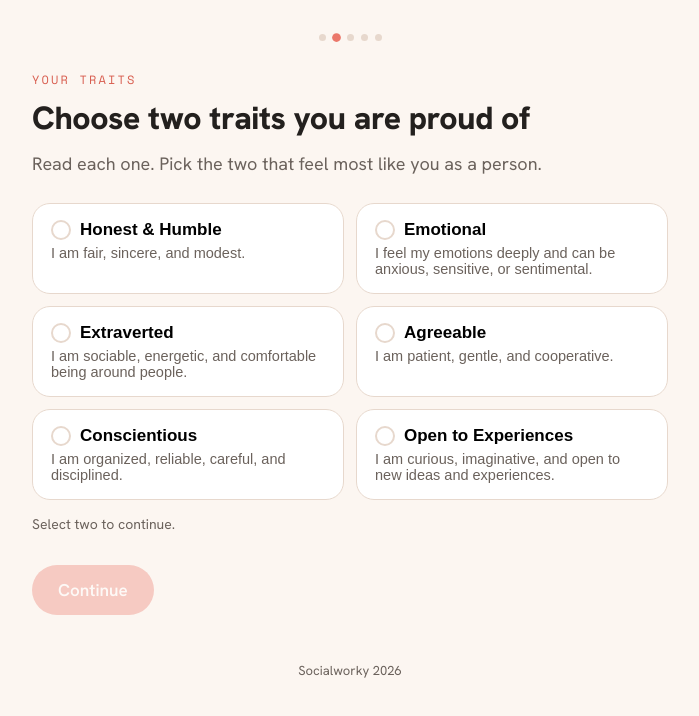
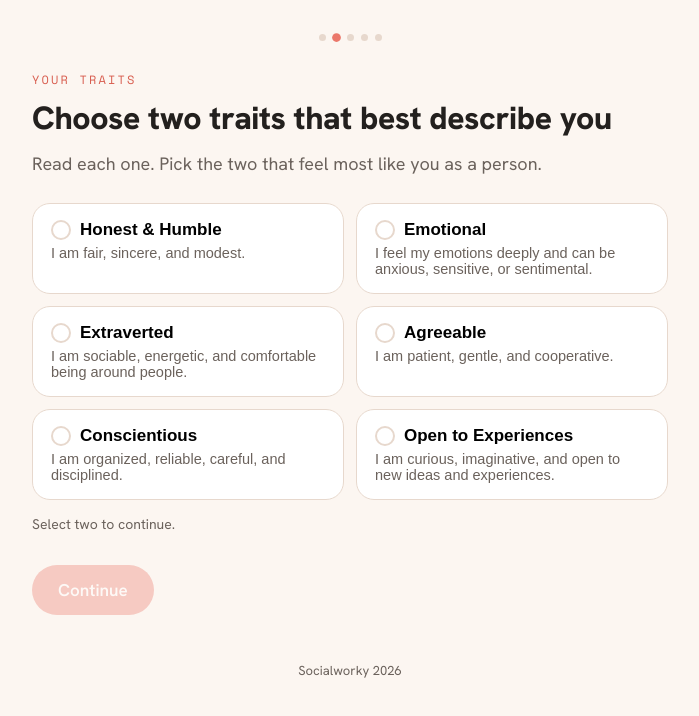
Before and after one commit to socialworky-git/ClientBot, a plain HTML site: page msw/personality/index.html in a window 1280 px wide. Both pictures are taken after a click on the button "Begin". Shown: the whole page, without its empty margins (290-989 px from the left). Drawn offline with nearby package versions, Linux system fonts and the light colour scheme.

Commit message:
Update index.html

```diff
--- a/msw/personality/index.html
+++ b/msw/personality/index.html
@@ -184,7 +184,7 @@
   <!-- 1 CHOOSE -->
   <section class="screen" id="s1">
     <p class="eyebrow">Your traits</p>
-    <h2>Choose two traits you are proud of</h2>
+    <h2>Choose two traits that best describe you</h2>
     <p class="lead">Read each one. Pick the two that feel most like you as a person.</p>
     <div class="grid" id="selfGrid" role="group" aria-label="Choose two traits"></div>
     <p class="hint" id="selfHint">Select two to continue.</p>
```
